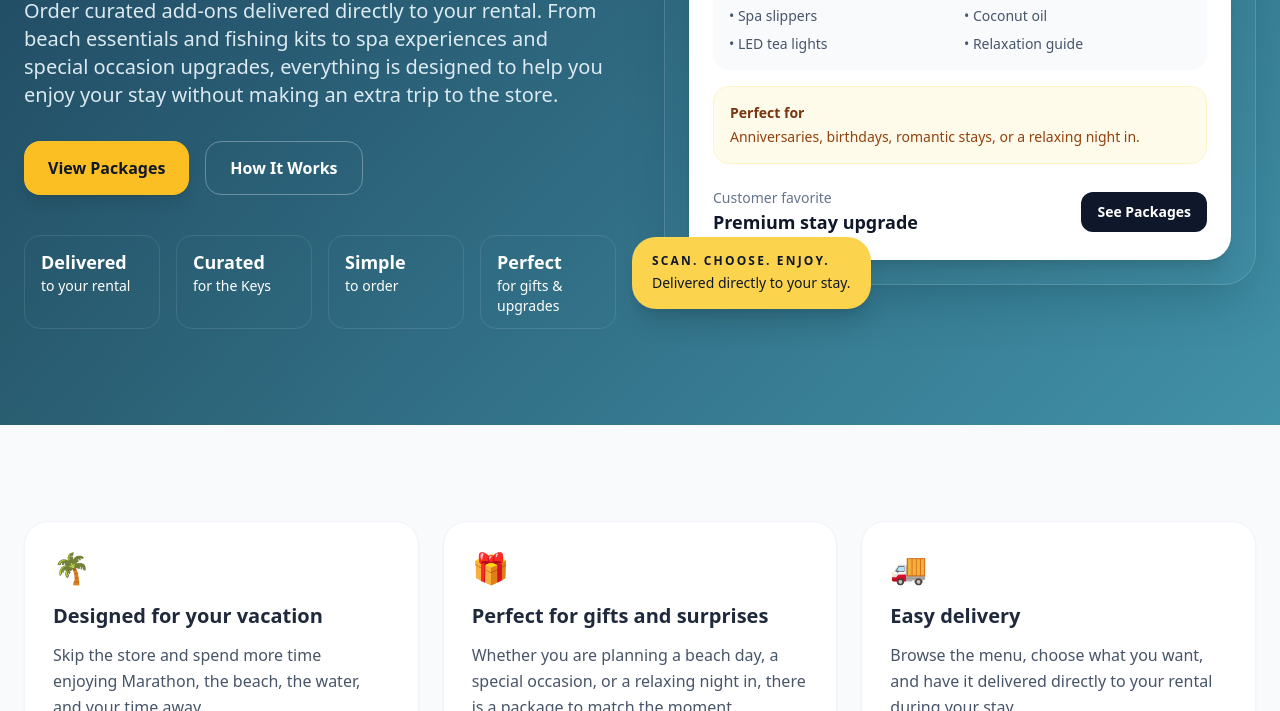
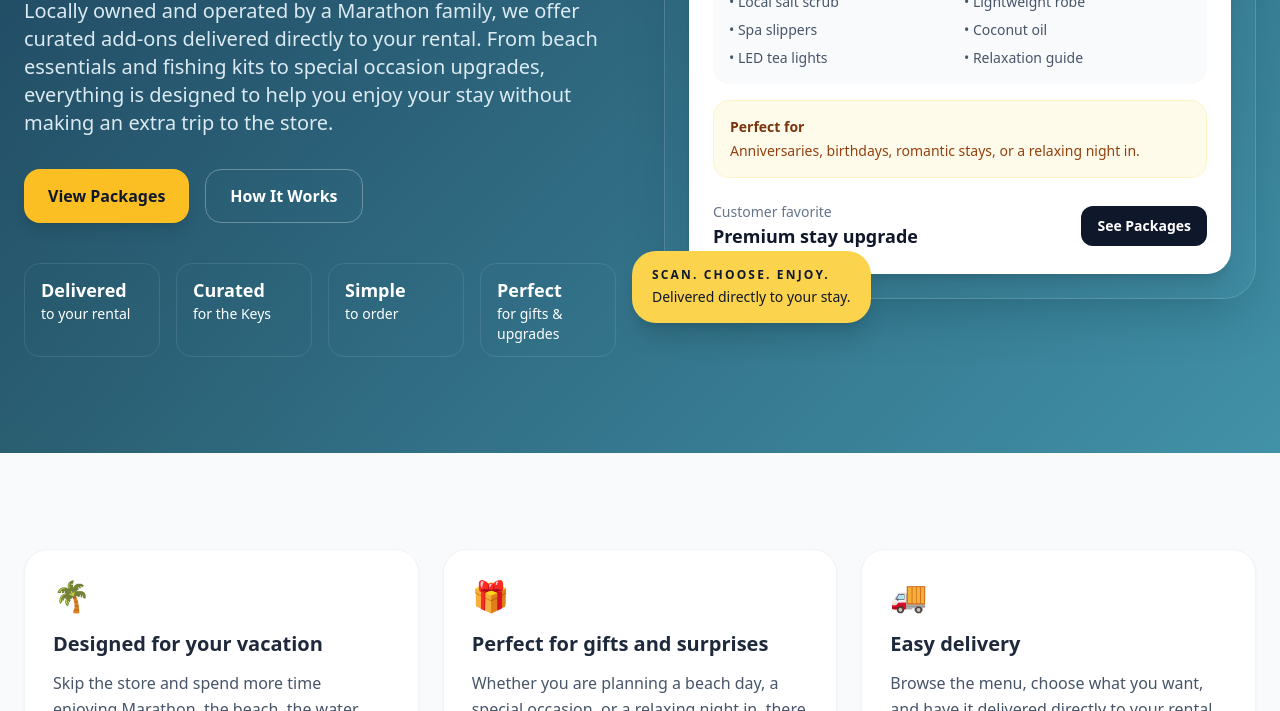
Before and after one commit to DanielChesla/daniel_website, a plain HTML site: page Keys.html in a window 1280 px wide. Shown: the part 389-1100 px from the top of the page. Drawn offline with nearby package versions, Linux system fonts and the light colour scheme.

Commit message:
Update description for Keys vacation add-ons

```diff
--- a/Keys.html
+++ b/Keys.html
@@ -31,7 +31,7 @@
             Upgrade your Keys vacation to make it truly <span class="text-amber-200">memorable</span>.
           </h1>
           <p class="text-lg md:text-xl text-sky-50/90 max-w-2xl leading-relaxed mb-8">
-            Order curated add-ons delivered directly to your rental. From beach essentials and fishing kits to spa experiences and special occasion upgrades, everything is designed to help you enjoy your stay without making an extra trip to the store.
+            Locally owned and operated by a Marathon family, we offer curated add-ons delivered directly to your rental. From beach essentials and fishing kits to special occasion upgrades, everything is designed to help you enjoy your stay without making an extra trip to the store.
           </p>
           <div class="flex flex-col sm:flex-row gap-4">
             <a href="#packages" class="inline-flex items-center justify-center rounded-2xl bg-amber-400 text-slate-900 px-6 py-3.5 font-semibold shadow-lg shadow-black/10 hover:bg-amber-300 transition">View Packages</a>
```
